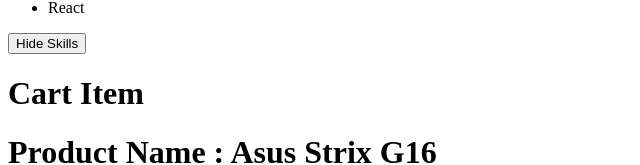
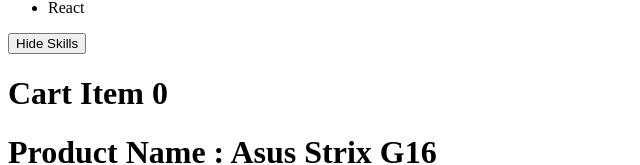
Before and after one commit to Yash-Terekar/Master-React-Js, a React (Vite) app: page / in a window 1280 px wide. Shown: the part 456-621 px from the top of the page, without its empty margins (0-640 px from the left). Built offline with nearby package versions, Linux system fonts and the light colour scheme.

Commit message:
Shopping Cart State Management

```diff
--- a/src/fundamentals/state/challenges/03-shopping-cart/Shop.jsx
+++ b/src/fundamentals/state/challenges/03-shopping-cart/Shop.jsx
@@ -1,13 +1,16 @@
+import { useState } from "react";
 import Cart from "./Cart";
 import Product from "./Product";
 
 const Shop = () => {
+  const [count, setCount] = useState(0);
+  const clickedBtn = () => setCount(count + 1);
   return (
     <div>
-      <Cart />
-      <Product name="Asus Strix G16" price={160000} />
-      <Product name="Iphone 17" price={80000} />
-      <Product name="Mouse" price={2600} isClicked />
+      <Cart count={count} />
+      <Product name="Asus Strix G16" price={160000} clicked={clickedBtn} />
+      <Product name="Iphone 17" price={80000} clicked={clickedBtn} />
+      <Product name="Mouse" price={2600} clicked={clickedBtn} />
     </div>
   );
 };
```
